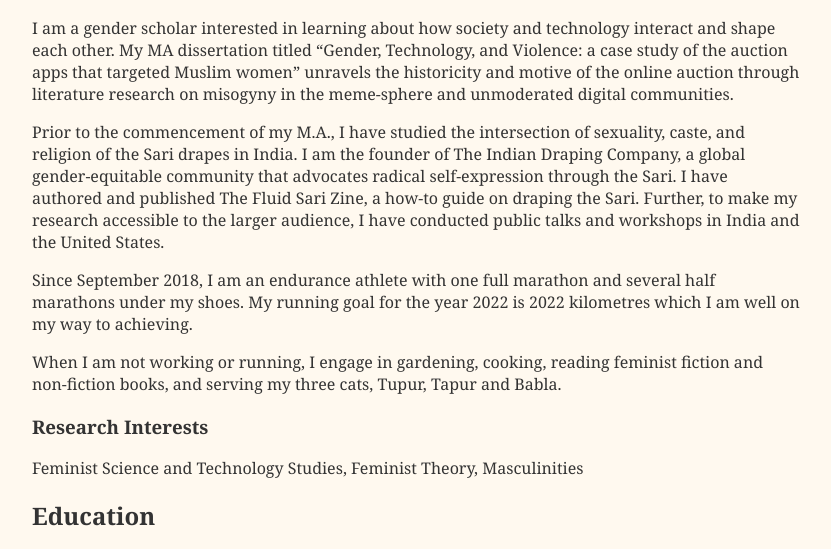
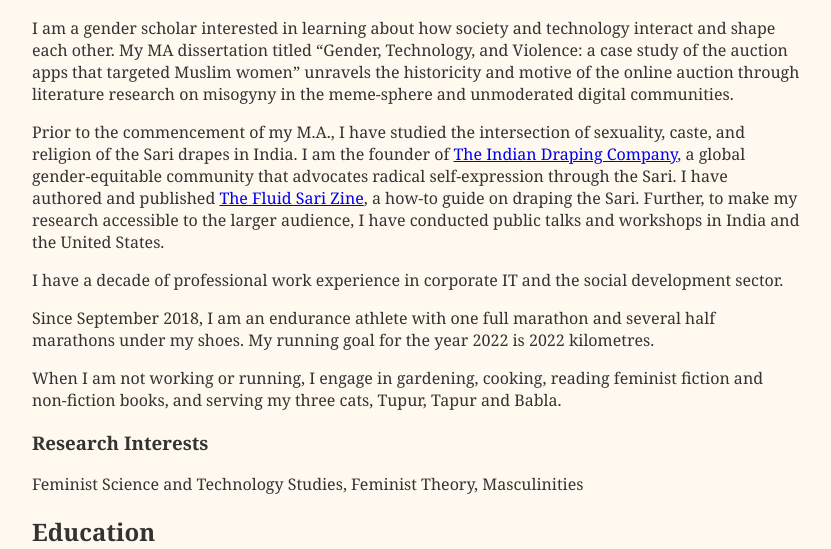
Before and after one commit to nikaytaa/nikaytaa.github.io, a plain HTML site: page index.html in a window 1280 px wide. Shown: the part 191-740 px from the top of the page, without its empty margins (0-831 px from the left). Drawn offline with Linux system fonts and the light colour scheme; a web font is replaced by a local one.

Commit message:
Update index.html

```diff
--- a/index.html
+++ b/index.html
@@ -28,8 +28,9 @@
   <h1><span>Nikaytaa</span> <span>निकेता</span> <span class="ur">نِکیتا</span></h1>
   <h2>About Me</h2>
   <p>I am a gender scholar interested in learning about how society and technology interact and shape each other. My MA dissertation titled “Gender, Technology, and Violence: a case study of the auction apps that targeted Muslim women” unravels the historicity and motive of the online auction through literature research on misogyny in the meme-sphere and unmoderated digital communities.</p>
-  <p>Prior to the commencement of my M.A., I have studied the intersection of sexuality, caste, and religion of the Sari drapes in India. I am the founder of The Indian Draping Company, a global gender-equitable community that advocates radical self-expression through the Sari. I have authored and published The Fluid Sari Zine, a how-to guide on draping the Sari. Further, to make my research accessible to the larger audience, I have conducted public talks and workshops in India and the United States.  </p>
-  <p>Since September 2018, I am an endurance athlete with one full marathon and several half marathons under my shoes. My running goal for the year 2022 is 2022 kilometres which I am well on my way to achieving. </p>
+  <p>Prior to the commencement of my M.A., I have studied the intersection of sexuality, caste, and religion of the Sari drapes in India. I am the founder of <a href="https://drapingco.wordpress.com/">The Indian Draping Company</a>, a global gender-equitable community that advocates radical self-expression through the Sari. I have authored and published <a href="https://www.amazon.in/Fluid-Learn-Saree-drapes-petticoat/dp/B07R1TW51Q">The Fluid Sari Zine</a>, a how-to guide on draping the Sari. Further, to make my research accessible to the larger audience, I have conducted public talks and workshops in India and the United States. </p>
+  <p>I have a decade of professional work experience in corporate IT and the social development sector. </p>
+  <p>Since September 2018, I am an endurance athlete with one full marathon and several half marathons under my shoes. My running goal for the year 2022 is 2022 kilometres. </p>
   <p>When I am not working or running, I engage in gardening, cooking, reading feminist fiction and non-fiction books, and serving my three cats, Tupur, Tapur and Babla. </p>
 
   <h3>Research Interests</h3>
```
